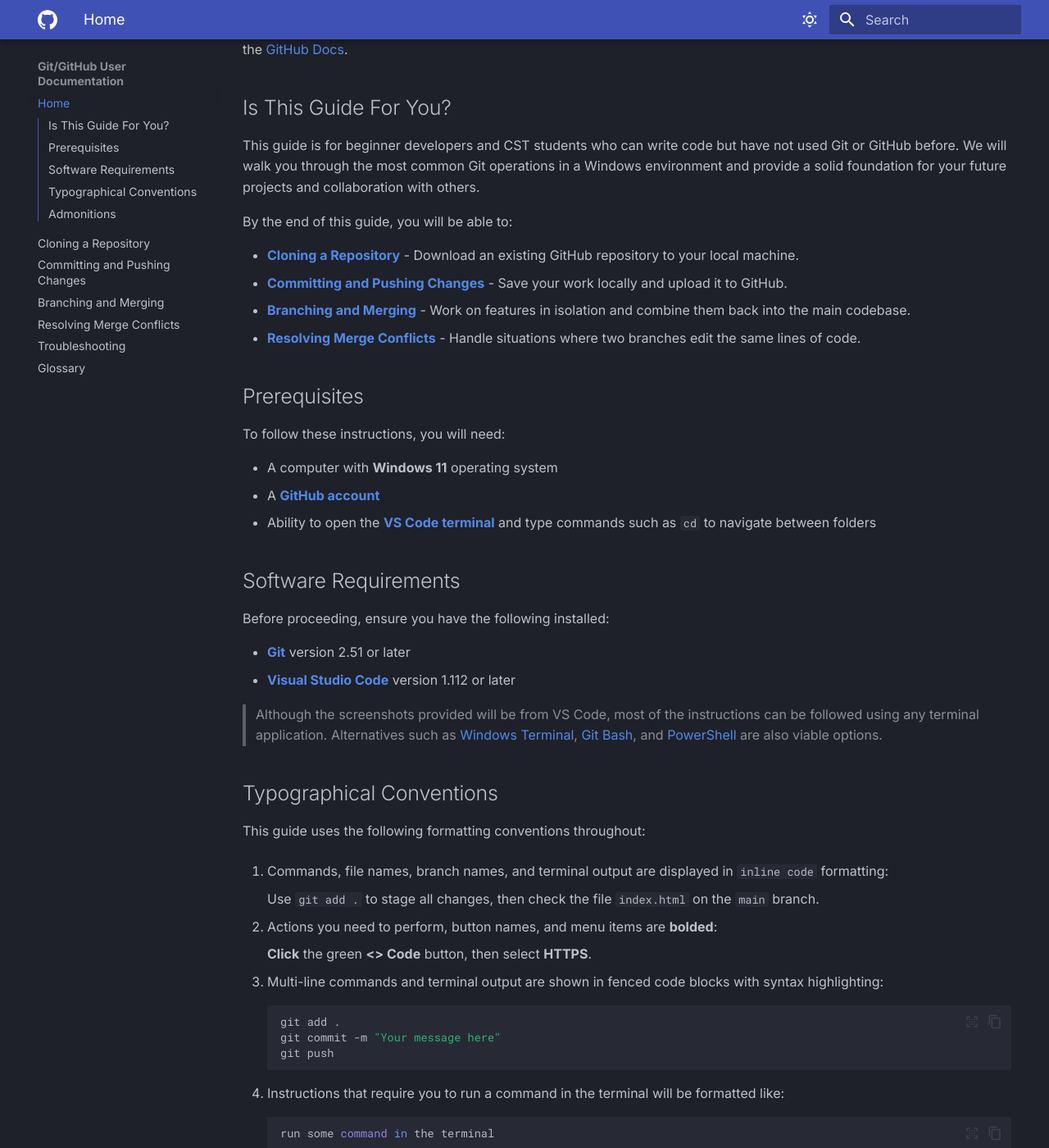
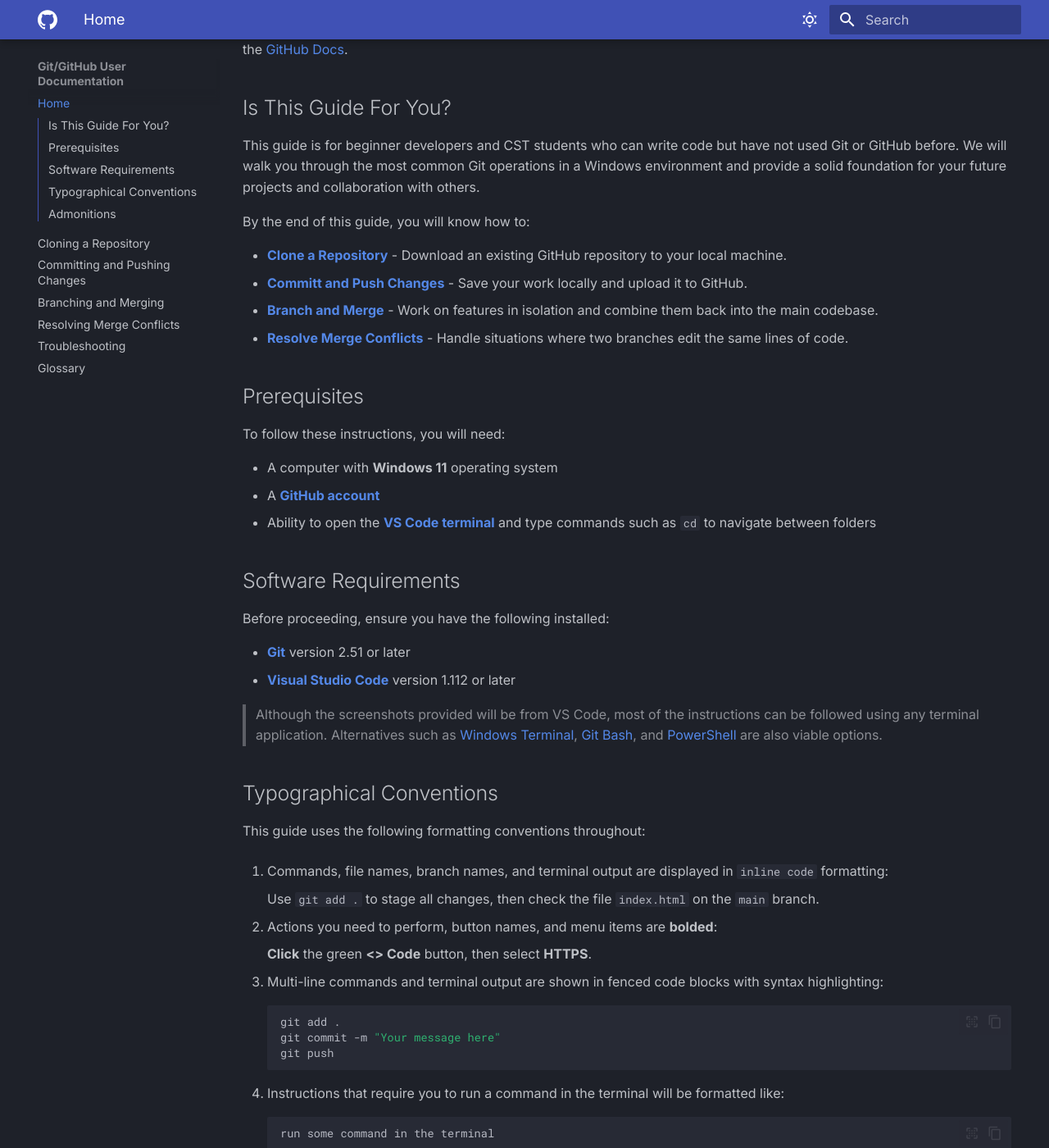
Before and after one commit to kpasag/Git-GitHub-User-Documentation, an MkDocs documentation site: the page built from docs/index.md, in a window 1280 px wide and 1400 px high, scrolled down 333 px. Shown: the whole window at 82% size. Built offline with MkDocs 1.6.1 and Material for MkDocs 9.7.7, drawn with Linux system fonts in a browser that asks for light colours.

Commit message:
Fix akward sentences

````diff
--- a/docs/index.md
+++ b/docs/index.md
@@ -12,12 +12,12 @@
 
 This guide is for beginner developers and CST students who can write code but have not used Git or GitHub before. We will walk you through the most common Git operations in a Windows environment and provide a solid foundation for your future projects and collaboration with others.
 
-By the end of this guide, you will be able to:
+By the end of this guide, you will know how to:
 
-- **[Cloning a Repository](cloning.md)** - Download an existing GitHub repository to your local machine.
-- **[Committing and Pushing Changes](committing-and-pushing.md)** - Save your work locally and upload it to GitHub.
-- **[Branching and Merging](branching-and-merging.md)** - Work on features in isolation and combine them back into the main codebase.
-- **[Resolving Merge Conflicts](resolving-merge-conflicts.md)** - Handle situations where two branches edit the same lines of code.
+- **[Clone a Repository](cloning.md)** - Download an existing GitHub repository to your local machine.
+- **[Committ and Push Changes](committing-and-pushing.md)** - Save your work locally and upload it to GitHub.
+- **[Branch and Merge](branching-and-merging.md)** - Work on features in isolation and combine them back into the main codebase.
+- **[Resolve Merge Conflicts](resolving-merge-conflicts.md)** - Handle situations where two branches edit the same lines of code.
 
 ## Prerequisites
 
@@ -60,7 +60,7 @@
 
 4. Instructions that require you to run a command in the terminal will be formatted like:
 
-    ```bash
+    ```
     run some command in the terminal
     ```
 
````
